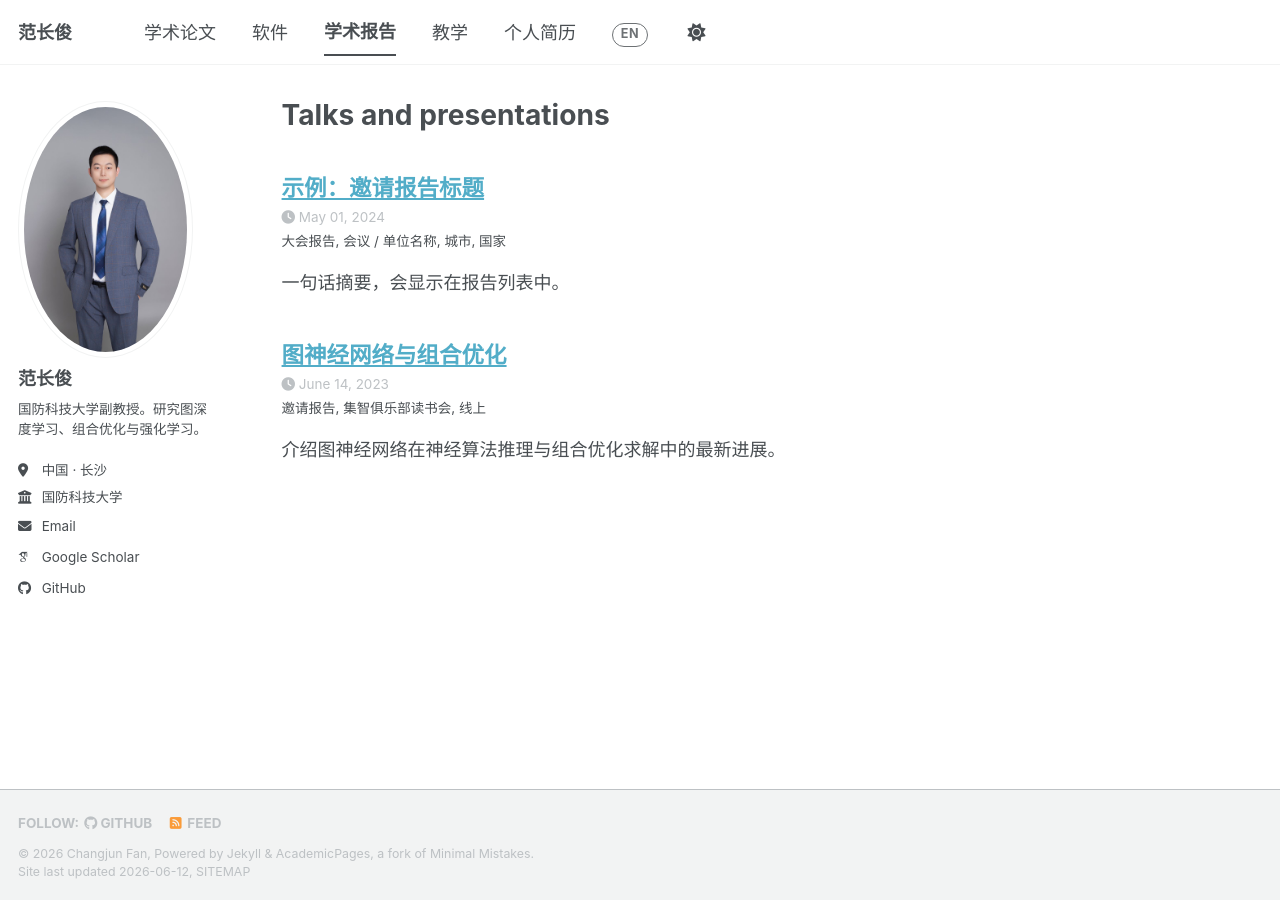
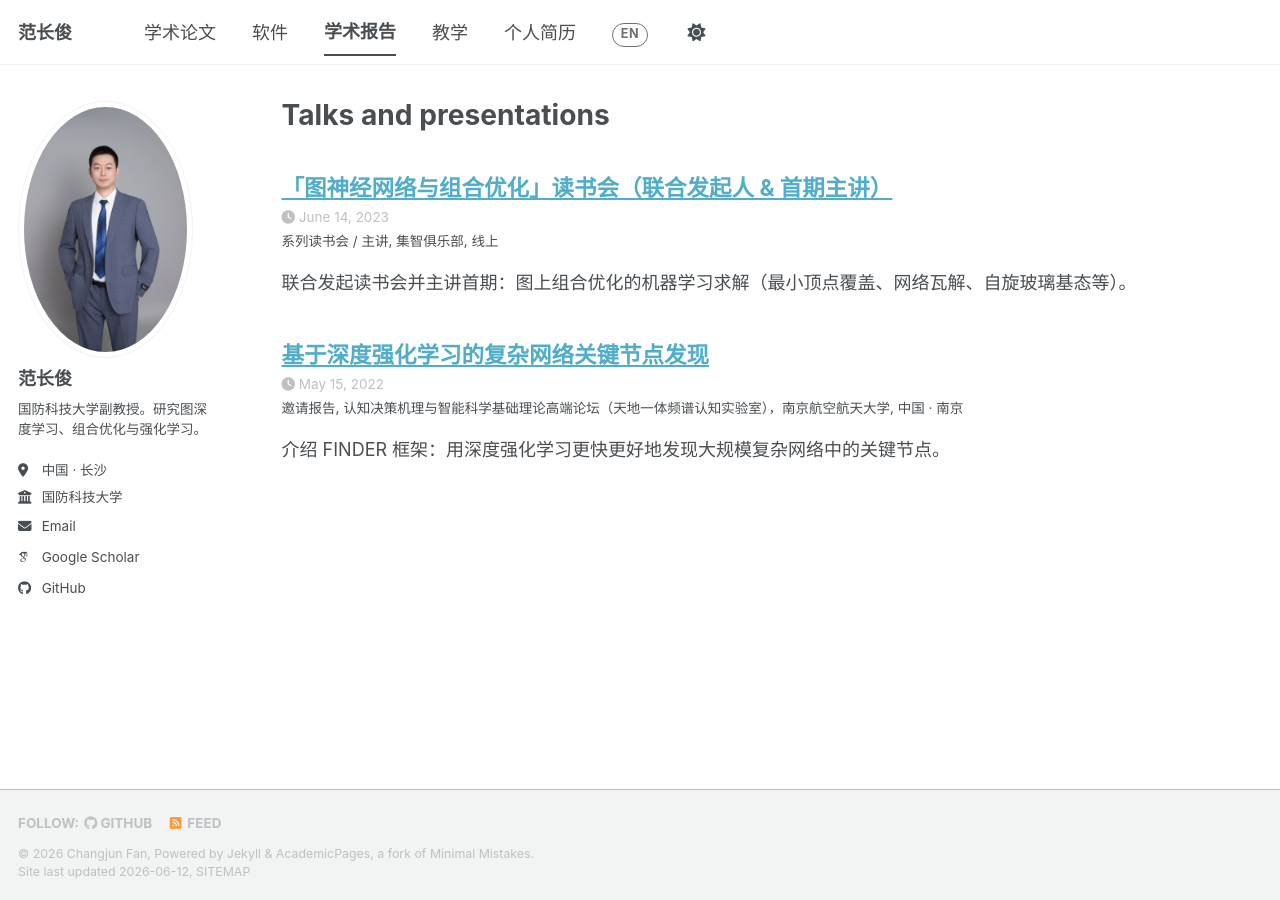
Before and after one commit to fanchangjun/fanchangjun.github.io, a Jekyll site: the page built from _pages/talks.html, in a window 1280 px wide. Built offline with Jekyll 4.4.1, drawn with Linux system fonts in a browser that asks for light colours; some web fonts are replaced; a script bundle is joined from its source files by our own code; library files that are not in the unit come from our copies.

Commit message:
content: replace sample talks with verified real talks (Swarma 2023, NUAA 2022)
Co-authored-by: Cursor <cursoragent@cursor.com>

```diff
--- /dev/null
+++ b/_talks/2022-05-15-finder-key-players-nuaa.md
@@ -0,0 +1,26 @@
+---
+title: '<span class="lang-en">Finding Key Players in Complex Networks via Deep Reinforcement Learning</span><span class="lang-zh">基于深度强化学习的复杂网络关键节点发现</span>'
+collection: talks
+type: '<span class="lang-en">Invited Talk</span><span class="lang-zh">邀请报告</span>'
+permalink: /talks/2022-finder-key-players-nuaa
+venue: '<span class="lang-en">High-end Forum on Cognitive Decision-Making & Intelligent Science (Lab of Spectrum Cognition), NUAA</span><span class="lang-zh">认知决策机理与智能科学基础理论高端论坛（天地一体频谱认知实验室），南京航空航天大学</span>'
+date: 2022-05-15
+location: '<span class="lang-en">Nanjing, China</span><span class="lang-zh">中国 · 南京</span>'
+excerpt: '<span class="lang-zh">介绍 FINDER 框架：用深度强化学习更快更好地发现大规模复杂网络中的关键节点。</span><span class="lang-en">Introducing FINDER, a deep reinforcement learning framework for finding key players in large-scale complex networks.</span>'
+---
+
+<div class="lang-zh" markdown="1">
+
+应南京航空航天大学天地一体频谱认知实验室「认知决策机理与智能科学基础理论高端论坛」邀请所作的学术报告，围绕复杂网络中关键参与者的识别问题，介绍了团队提出的 **FINDER** 框架——基于深度强化学习（Q-学习 + 图嵌入），在小规模网络上训练后即可高效泛化到大规模网络，发现对网络连通性影响最大的关键节点。
+
+相关报道：[南京航空航天大学](https://cog.nuaa.edu.cn/2022/0516/c754a282871/page.htm)
+
+</div>
+
+<div class="lang-en" markdown="1">
+
+Invited talk at the "High-end Forum on Cognitive Decision-Making and Foundational Theories of Intelligent Science," hosted by the Lab of Integrated Spectrum Cognition at Nanjing University of Aeronautics and Astronautics (NUAA). The talk addressed the identification of key players in complex networks and introduced our **FINDER** framework, which combines deep reinforcement learning (Q-learning with graph embedding): trained on small networks, it generalizes efficiently to large-scale networks to discover the nodes most critical to network connectivity.
+
+Reference: [NUAA report](https://cog.nuaa.edu.cn/2022/0516/c754a282871/page.htm)
+
+</div>
--- a/_talks/2023-06-14-gnn-combinatorial-optimization.md
+++ b/_talks/2023-06-14-gnn-combinatorial-optimization.md
@@ -1,26 +1,26 @@
 ---
-title: '<span class="lang-en">Graph Neural Networks Meet Combinatorial Optimization</span><span class="lang-zh">图神经网络与组合优化</span>'
+title: '<span class="lang-en">Reading Series: Graph Neural Networks & Combinatorial Optimization (Co-organizer & Opening Speaker)</span><span class="lang-zh">「图神经网络与组合优化」读书会（联合发起人 & 首期主讲）</span>'
 collection: talks
-type: '<span class="lang-en">Invited Talk</span><span class="lang-zh">邀请报告</span>'      # 报告类型：邀请报告 / 大会报告 / 教程 / 主旨报告
-permalink: /talks/2023-gnn-combinatorial-optimization                                      # 链接，建议 /talks/年份-英文短标题
-venue: '<span class="lang-en">Swarma Club Reading Series</span><span class="lang-zh">集智俱乐部读书会</span>'   # 主办方 / 会议 / 单位
-date: 2023-06-14                                                                            # 日期，格式 年-月-日（决定排序）
-location: '<span class="lang-en">Online</span><span class="lang-zh">线上</span>'            # 地点
-excerpt: '<span class="lang-zh">介绍图神经网络在神经算法推理与组合优化求解中的最新进展。</span><span class="lang-en">Recent progress of GNNs for neural algorithmic reasoning and combinatorial optimization.</span>'   # 列表中显示的一句话摘要
+type: '<span class="lang-en">Reading Series / Invited Talk</span><span class="lang-zh">系列读书会 / 主讲</span>'
+permalink: /talks/2023-gnn-combinatorial-optimization
+venue: '<span class="lang-en">Swarma Club</span><span class="lang-zh">集智俱乐部</span>'
+date: 2023-06-14
+location: '<span class="lang-en">Online</span><span class="lang-zh">线上</span>'
+excerpt: '<span class="lang-zh">联合发起读书会并主讲首期：图上组合优化的机器学习求解（最小顶点覆盖、网络瓦解、自旋玻璃基态等）。</span><span class="lang-en">Co-organized the reading series and delivered the opening talk on machine learning for combinatorial optimization on graphs.</span>'
 ---
 
 <div class="lang-zh" markdown="1">
 
-联合发起并主讲「图神经网络与组合优化」系列读书会，内容涵盖神经算法推理、组合优化问题求解、几何图神经网络，以及算法神经化求解在 AI for Science 中的应用。
+与中国人民大学黄文炳老师共同发起集智俱乐部「图神经网络与组合优化」读书会，并主讲首期报告「组合优化问题的机器学习求解」。报告系统介绍了图上组合优化问题的神经化求解进展，包括最小顶点覆盖、网络瓦解、自旋玻璃基态求解等问题，并探讨了神经算法推理与 AI for Science 等前沿方向。读书会自 2023 年 6 月 14 日起每周举行。
 
-> 这是一条**示例报告**。新增报告：复制本文件 → 改文件名为 `年-月-日-英文短标题.md` → 替换上面各字段与下面正文即可。
+相关报道：[集智俱乐部](https://swarma.org/?p=43213) · [分享整理](https://hub.baai.ac.cn/view/27679)
 
 </div>
 
 <div class="lang-en" markdown="1">
 
-Co-organized and delivered the "Graph Neural Networks & Combinatorial Optimization" reading series, covering neural algorithmic reasoning, combinatorial optimization, geometric GNNs, and applications to AI for Science.
+Co-organized the Swarma Club reading series "Graph Neural Networks & Combinatorial Optimization" (with Prof. Wenbing Huang, Renmin University of China) and delivered the opening talk, "Machine Learning for Combinatorial Optimization." The talk surveyed neural solvers for graph combinatorial optimization problems—including minimum vertex cover, network dismantling, and spin-glass ground-state search—and discussed frontiers such as neural algorithmic reasoning and AI for Science. The series ran weekly starting June 14, 2023.
 
-> This is a **sample talk**. To add a talk: copy this file, rename it `YYYY-MM-DD-short-title.md`, and replace the fields above and the text below.
+References: [Swarma Club](https://swarma.org/?p=43213) · [Summary](https://hub.baai.ac.cn/view/27679)
 
 </div>
--- a/_talks/2024-05-01-example-talk.md
+++ /dev/null
@@ -1,24 +0,0 @@
----
-title: '<span class="lang-en">Example Invited Talk Title</span><span class="lang-zh">示例：邀请报告标题</span>'
-collection: talks
-type: '<span class="lang-en">Conference Talk</span><span class="lang-zh">大会报告</span>'     # 报告类型
-permalink: /talks/2024-example-talk
-venue: '<span class="lang-en">Conference / University Name</span><span class="lang-zh">会议 / 单位名称</span>'
-date: 2024-05-01
-location: '<span class="lang-en">City, Country</span><span class="lang-zh">城市, 国家</span>'
-excerpt: '<span class="lang-zh">一句话摘要，会显示在报告列表中。</span><span class="lang-en">One-sentence abstract shown in the talks list.</span>'
----
-
-<div class="lang-zh" markdown="1">
-
-在这里写报告的详细介绍（可选），可以插入链接、幻灯片下载等。
-
-**字段说明**：`type` 报告类型；`venue` 主办方/会议；`date` 日期；`location` 地点；`excerpt` 列表里的一句话摘要。每个字段都写成 `中文 + 英文` 两个 `<span>`，切换语言时自动只显示一种。
-
-</div>
-
-<div class="lang-en" markdown="1">
-
-Put the detailed talk description here (optional). You may add links, slides, etc.
-
-</div>
```
